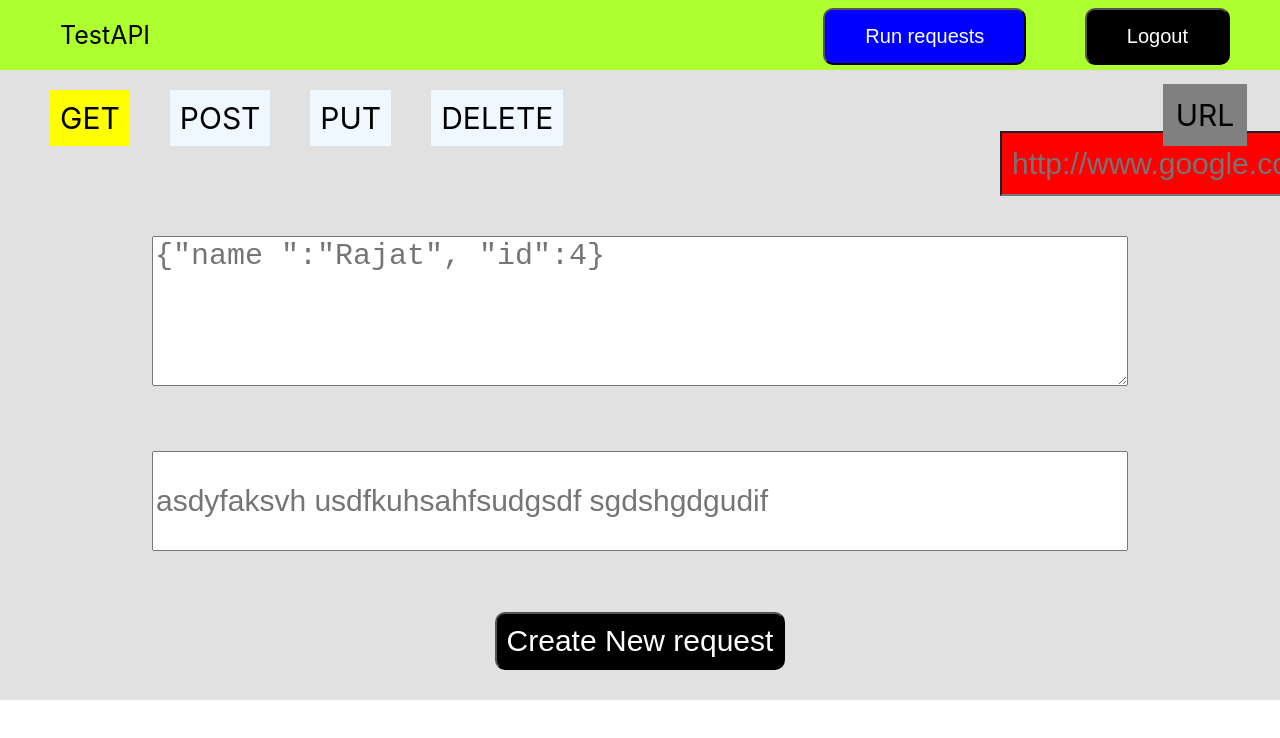
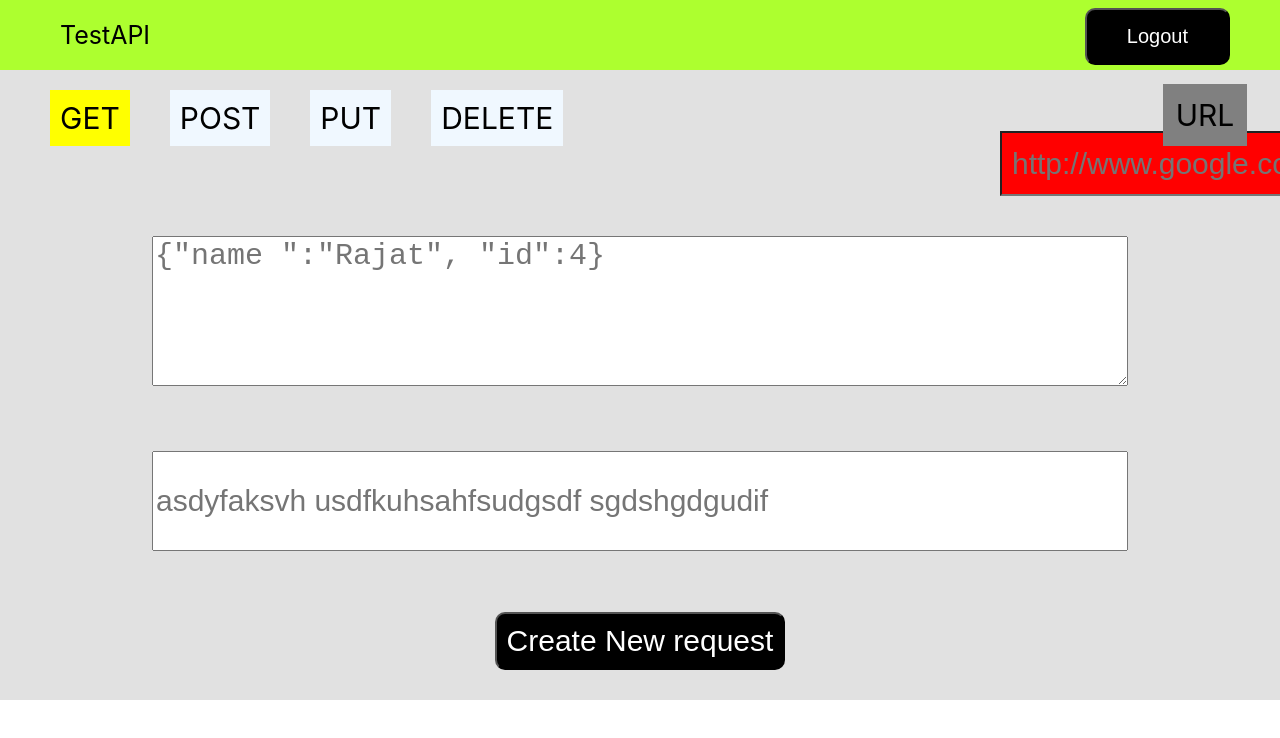
Before and after one commit to rakshit512002/TestAPI, a Next.js app in the folder Frontend/testapi/: page /right in a window 1280 px wide. Shown: the top 738 px of the page. Built offline with nearby package versions, Linux system fonts and the light colour scheme.

Commit message:
Update navbar.js

```diff
--- a/Frontend/testapi/pages/navbar.js
+++ b/Frontend/testapi/pages/navbar.js
@@ -3,6 +3,6 @@ export default function Navbar()
     return <div className="navbar">TestAPI
 
     <button className="btn2" id='logout'>Logout</button>
-    <button className="btn3" id='run'>Run requests</button></div>;
+    </div>;
 
 }
```
